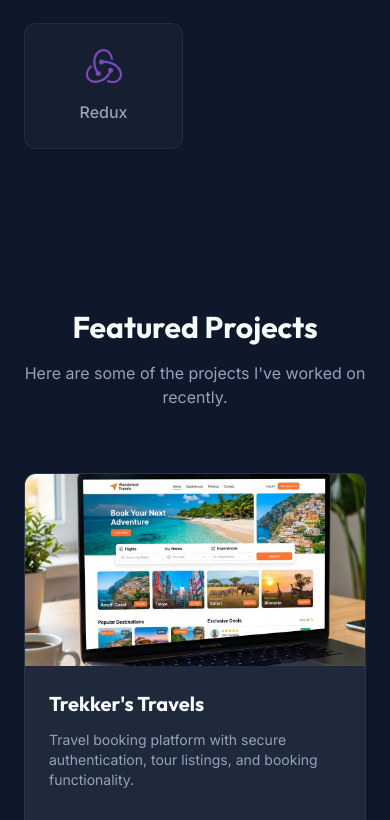
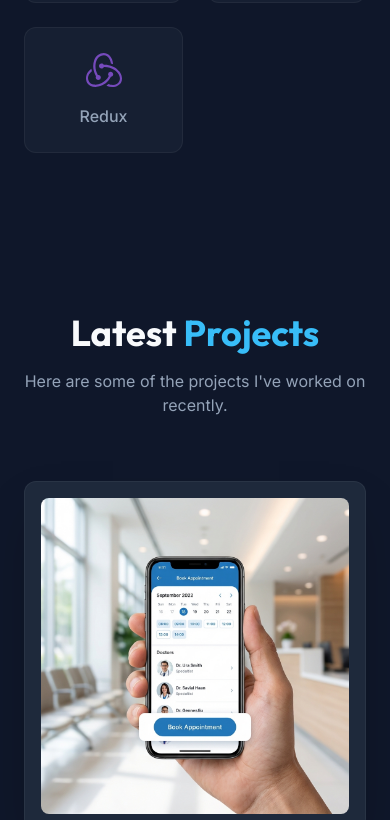
Before and after one commit to AkashMohan322/MY_PERSONAL_PORTFOLIO, a React (Vite) app: page / in a window 390 px wide. Shown: the part 3483-4303 px from the top of the page. Built offline with nearby package versions, Linux system fonts and the light colour scheme.

Commit message:
Enhance headings in Contact, Projects, and Skills components for improved visibility and emphasis

```diff
--- a/src/components/Contact.tsx
+++ b/src/components/Contact.tsx
@@ -12,7 +12,7 @@ const Contact = () => {
           viewport={{ once: true }}
           className="text-center mb-16"
         >
-          <h2 className="text-3xl md:text-4xl font-bold mb-4">Get In Touch</h2>
+          <h2 className="text-4xl md:text-5xl font-bold mb-4">Get In <span className="text-accent">Touch</span></h2>
           <p className="text-muted max-w-2xl mx-auto">
             If you're hiring or think I’d be a great fit for your team, I’d love to hear from you!
           </p>
--- a/src/components/Projects.tsx
+++ b/src/components/Projects.tsx
@@ -1,16 +1,19 @@
-import { motion } from 'framer-motion';
-import { FiGithub, FiExternalLink } from 'react-icons/fi';
+import { useState, useEffect } from 'react';
+import { motion, AnimatePresence } from 'framer-motion';
+import { FiGithub, FiChevronLeft, FiChevronRight, FiArrowUpRight } from 'react-icons/fi';
 import project1 from '../assets/images/project-1.png';
 import project2 from '../assets/images/project-2.png';
 import project3 from '../assets/images/project-3.png';
 import project4 from '../assets/images/project-4.png';
 
 const Projects = () => {
+  const [currentIndex, setCurrentIndex] = useState(0);
+
   const projects = [
     {
       title: "Trekker's Travels",
       description: 'Travel booking platform with secure authentication, tour listings, and booking functionality.',
-      tags: ['React', 'Express.js', 'MongoDB', 'JWT'],
+      tags: ['React.js', 'Express.js', 'MongoDB', 'Node.js'],
       github: '#',
       demo: '#',
       image: project1
@@ -41,6 +44,21 @@ const Projects = () => {
     },
   ];
 
+  const handleNext = () => {
+    setCurrentIndex((prev) => (prev === projects.length - 1 ? 0 : prev + 1));
+  };
+
+  const handlePrev = () => {
+    setCurrentIndex((prev) => (prev === 0 ? projects.length - 1 : prev - 1));
+  };
+
+  useEffect(() => {
+    const timer = setInterval(() => {
+      setCurrentIndex((prev) => (prev === projects.length - 1 ? 0 : prev + 1));
+    }, 5000);
+    return () => clearInterval(timer);
+  }, [currentIndex, projects.length]);
+
   return (
     <section id="projects" className="section-padding">
       <div className="max-w-7xl mx-auto">
@@ -51,57 +69,116 @@ const Projects = () => {
           viewport={{ once: true }}
           className="text-center mb-16"
         >
-          <h2 className="text-3xl md:text-4xl font-bold mb-4">Featured Projects</h2>
+          <h2 className="text-4xl md:text-5xl font-bold mb-4">
+            Latest <span className="text-accent">Projects</span>
+          </h2>
           <p className="text-muted max-w-2xl mx-auto">
             Here are some of the projects I've worked on recently.
           </p>
         </motion.div>
 
-        <div className="grid md:grid-cols-2 lg:grid-cols-3 gap-8">
-          {projects.map((project, index) => (
-            <motion.div
-              key={index}
-              initial={{ opacity: 0, y: 20 }}
-              whileInView={{ opacity: 1, y: 0 }}
-              transition={{ duration: 0.5, delay: index * 0.1 }}
-              viewport={{ once: true }}
-              className="bg-secondary rounded-xl overflow-hidden hover:transform hover:-translate-y-2 transition-all duration-300 border border-white/5 group"
-            >
-              <div className="relative h-48 overflow-hidden">
-                <img
-                  src={project.image}
-                  alt={project.title}
-                  className="w-full h-full object-cover transition-transform duration-500 group-hover:scale-110"
-                />
-                <div className="absolute inset-0 bg-black/50 opacity-0 group-hover:opacity-100 transition-opacity duration-300 flex items-center justify-center gap-4">
+        <div className="flex flex-col lg:flex-row gap-12 lg:gap-24 items-center">
+          {/* Left Content */}
+          <div className="w-full lg:w-1/2 flex flex-col justify-center order-2 lg:order-1">
+            <AnimatePresence mode="wait">
+              <motion.div
+                key={currentIndex}
+                initial={{ opacity: 0, x: -20 }}
+                animate={{ opacity: 1, x: 0 }}
+                exit={{ opacity: 0, x: 20 }}
+                transition={{ duration: 0.3 }}
+                className="flex flex-col"
+              >
+                {/* Outlined Number */}
+                <div
+                  className="text-8xl md:text-9xl font-bold text-transparent mb-6 font-heading opacity-50 [-webkit-text-stroke:2px_var(--color-text)]"
+                >
+                  {(currentIndex + 1).toString().padStart(2, '0')}
+                </div>
+
+                {/* Title */}
+                <h3 className="text-4xl md:text-5xl font-bold mb-6 text-text">
+                  {projects[currentIndex].title}
+                </h3>
+
+                {/* Description */}
+                <p className="text-muted text-lg mb-8 leading-relaxed max-w-lg">
+                  {projects[currentIndex].description}
+                </p>
+
+                {/* Tags */}
+                <div className="text-accent text-lg mb-8 font-medium">
+                  {projects[currentIndex].tags.join(', ')}
+                </div>
+
+                <hr className="border-muted/30 mb-8 w-full max-w-md" />
+
+                {/* Action Buttons */}
+                <div className="flex items-center gap-4">
                   <a
-                    href={project.demo}
-                    className="flex items-center gap-2 bg-accent text-white px-4 py-2 rounded-lg font-medium hover:bg-accent/90 transition-colors"
+                    href={projects[currentIndex].demo}
+                    title='Live Demo'
+                    target='_blank'
+                    rel='noopener noreferrer'
+                    className="w-14 h-14 rounded-full bg-secondary hover:bg-muted/20 flex items-center justify-center text-text transition-colors border border-muted/20"
+                    aria-label="View Live Demo"
                   >
-                    <FiExternalLink /> Demo
+                    <FiArrowUpRight size={24} />
                   </a>
                   <a
-                    href={project.github}
-                    className="flex items-center gap-2 bg-white/10 backdrop-blur-sm text-white px-4 py-2 rounded-lg font-medium hover:bg-white/20 transition-colors"
+                    href={projects[currentIndex].github}
+                    title='Source Code'
+                    target='_blank'
+                    rel='noopener noreferrer'
+                    className="w-14 h-14 rounded-full bg-secondary hover:bg-muted/20 flex items-center justify-center text-text transition-colors border border-muted/20"
+                    aria-label="View Source Code"
                   >
-                    <FiGithub /> Code
+                    <FiGithub size={24} />
                   </a>
                 </div>
-              </div>
+              </motion.div>
+            </AnimatePresence>
+          </div>
 
-              <div className="p-6">
-                <h3 className="text-xl font-bold mb-3 text-text group-hover:text-accent transition-colors">{project.title}</h3>
-                <p className="text-muted mb-4 text-sm h-20 line-clamp-3">{project.description}</p>
-                <div className="flex flex-wrap gap-2">
-                  {project.tags.map((tag, i) => (
-                    <span key={i} className="text-xs text-accent bg-accent/10 px-3 py-1 rounded-full font-medium">
-                      {tag}
-                    </span>
-                  ))}
-                </div>
-              </div>
-            </motion.div>
-          ))}
+          {/* Right Image Content */}
+          <div className="w-full lg:w-1/2 order-1 lg:order-2">
+            <div className="relative overflow-hidden rounded-xl bg-secondary p-4 h-[350px] md:h-[450px] lg:h-[500px] w-full border border-white/5 shadow-2xl">
+              <AnimatePresence mode="wait">
+                <motion.div
+                  key={currentIndex}
+                  initial={{ opacity: 0, y: 20 }}
+                  animate={{ opacity: 1, y: 0 }}
+                  exit={{ opacity: 0, y: -20 }}
+                  transition={{ duration: 0.3 }}
+                  className="w-full h-full"
+                >
+                  <img
+                    src={projects[currentIndex].image}
+                    alt={projects[currentIndex].title}
+                    className="w-full h-full object-cover rounded-lg"
+                  />
+                </motion.div>
+              </AnimatePresence>
+            </div>
+
+            {/* Navigation Buttons */}
+            <div className="flex justify-end gap-4 mt-8">
+              <button
+                onClick={handlePrev}
+                className="w-14 h-14 flex items-center justify-center border-2 border-accent text-accent hover:bg-accent hover:text-white transition-all rounded-md"
+                aria-label="Previous Project"
+              >
+                <FiChevronLeft size={28} />
+              </button>
+              <button
+                onClick={handleNext}
+                className="w-14 h-14 flex items-center justify-center border-2 border-accent text-accent hover:bg-accent hover:text-white transition-all rounded-md"
+                aria-label="Next Project"
+              >
+                <FiChevronRight size={28} />
+              </button>
+            </div>
+          </div>
         </div>
       </div>
     </section>
--- a/src/components/Skills.tsx
+++ b/src/components/Skills.tsx
@@ -57,7 +57,7 @@ const Skills = () => {
           viewport={{ once: true }}
           className="text-center mb-12"
         >
-          <h2 className="text-3xl md:text-4xl font-bold mb-4">Technical Skills</h2>
+          <h2 className="text-4xl md:text-5xl font-bold mb-4">Technical <span className="text-accent">Skills</span></h2>
           <p className="text-muted max-w-2xl mx-auto">
             My technical proficiency across various domains.
           </p>
```
